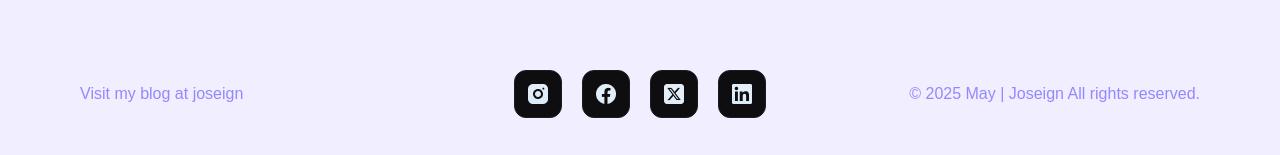
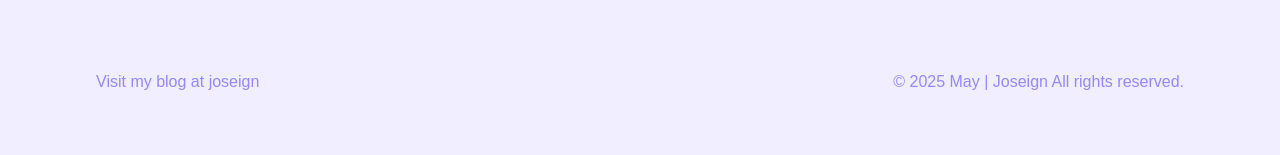
Before and after one commit to Dymayo/may-portfolio, a React (Vite) app: page / in a window 1280 px wide. Shown: the part 3017-3172 px from the top of the page. After the commit the page ends 3151 px from the top, so only its background shows below. Built offline with nearby package versions, Linux system fonts and the light colour scheme; a web font is replaced by a local one.

Commit message:
refactor: Update layout and styling of FeatureCards and Footer components

```diff
--- a/src/sections/FeatureCards.jsx
+++ b/src/sections/FeatureCards.jsx
@@ -24,7 +24,7 @@ const FeatureCards = () => {
   }, []);
 
   return (
-    <div className="w-full padding-x-lg">
+    <div className="w-full padding-x-lg mt-10 xl:mt-0">
       <div className="mx-auto grid-3-cols">
         {abilities.map(({ imgPath, title, desc }) => (
           <div key={title} className="feature-card">
--- a/src/sections/Footer.jsx
+++ b/src/sections/Footer.jsx
@@ -1,28 +1,12 @@
-import React from "react";
-import { socialImgs } from "../constants";
-
 const Footer = () => {
   return (
-    <footer className="footer">
-      <div className="footer-container">
+    <footer className="footer w-full">
+      <div className="footer-container w-full flex flex-col md:flex-row justify-between items-center px-4 gap-2">
         <div className="flex flex-col justify-center md:items-start  items-center">
           <a href="/">Visit my blog at joseign</a>
         </div>
-        <div className="socials">
-          {socialImgs.map((img) => (
-            <a
-              className="icon"
-              target="_blank"
-              rel="noopener noreferrer"
-              href={img.url}
-              key={img.name}
-            >
-              <img src={img.imgPath} alt={img.name} />
-            </a>
-          ))}
-        </div>
-        <div className="flex flex-col justify-center">
-          <p className="text-center md:text-end">
+        <div className="flex flex-col items-end">
+          <p className="text-end">
             © {new Date().getFullYear()} May | Joseign All rights reserved.
           </p>
         </div>
```
